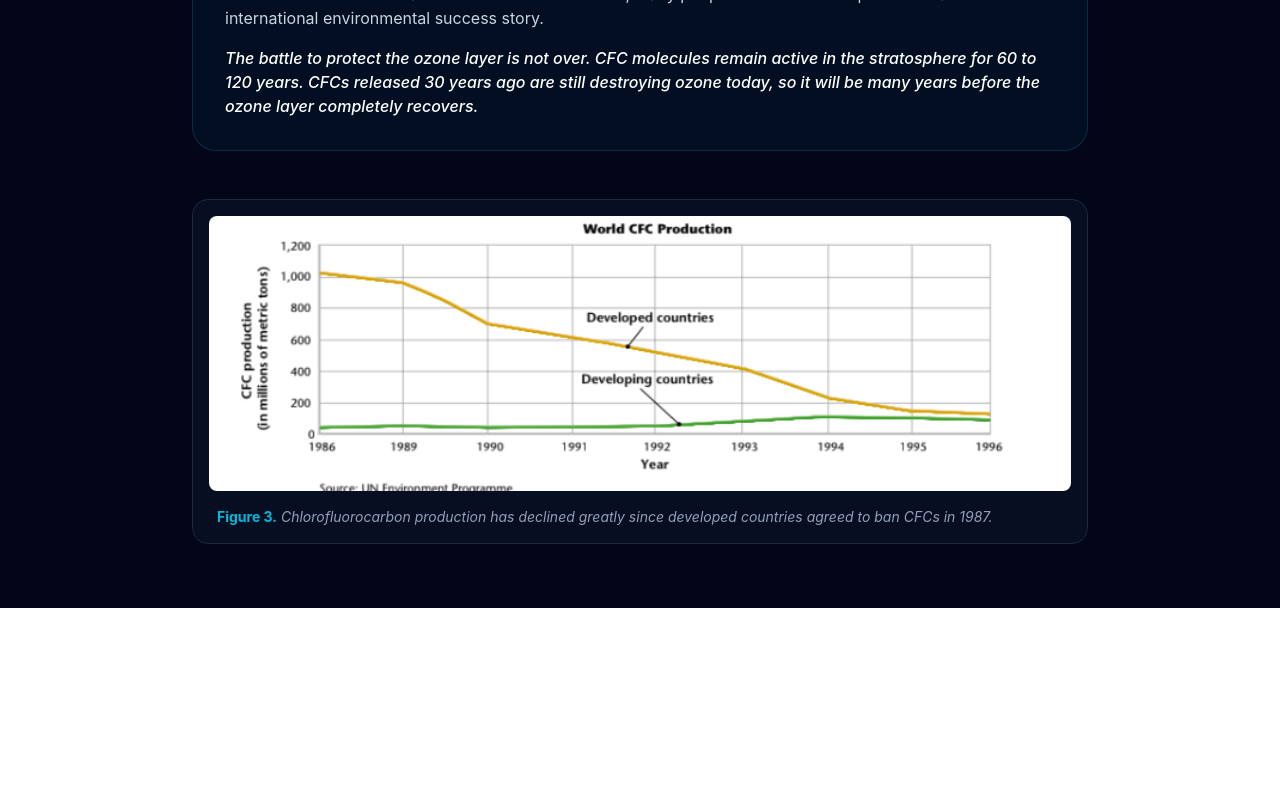
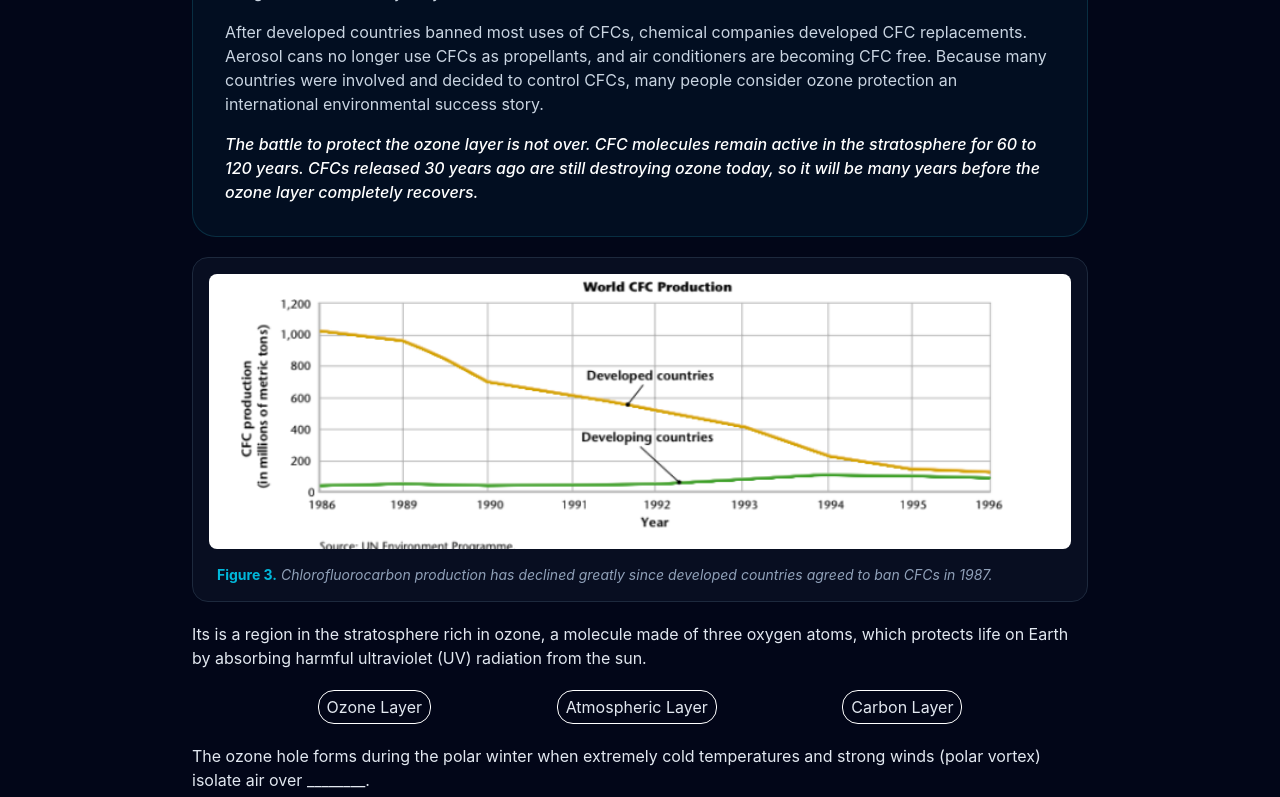
Before and after one commit to dnlaldrn/Environmental-Science, an Angular app: page /ozone in a window 1280 px wide. Shown: the part 2000-2797 px from the top of the page. Before the commit the page ends 2608 px from the top, so only its background shows below. Built offline with nearby package versions, Linux system fonts and the light colour scheme.

Commit message:
Add spacing

```diff
--- a/src/app/Components/ozone-component/ozone-component.html
+++ b/src/app/Components/ozone-component/ozone-component.html
@@ -1,7 +1,7 @@
 <section
   class="min-h-screen bg-slate-950 text-slate-200 py-16 px-6 md:px-12 lg:px-24 font-sans selection:bg-cyan-500/30"
 >
-  <div class="max-w-4xl mx-auto space-y-12">
+  <div class="max-w-4xl mx-auto space-y-5">
     <header class="border-b border-slate-800 pb-8">
       <h1
         class="text-4xl md:text-6xl font-extrabold tracking-tight text-transparent bg-clip-text bg-gradient-to-r from-cyan-400 to-blue-500"
@@ -36,7 +36,7 @@
       </figcaption>
     </figure>
 
-    <div class="grid md:grid-cols-2 gap-8 items-center">
+    <div>
       <figure
         class="group relative cursor-pointer overflow-hidden rounded-2xl border border-slate-800"
         (click)="playVideo()"
@@ -56,7 +56,6 @@
       </figure>
 
       <div class="space-y-4">
-        <h2 class="text-2xl font-bold text-white">The Ozone Hole</h2>
         <p class="text-slate-400 text-sm leading-relaxed">
           <strong class="text-cyan-500">Figure 2.</strong> These satellite images show the growth of
           the ozone hole, which appears purple, over the past two decades.
@@ -71,7 +70,7 @@
         <video src="TheOzoneHole.mp4" controls class="w-full h-full object-cover"></video>
       </div>
     }
-
+    <h2 class="text-2xl font-bold text-white">The Ozone Hole</h2>
     <div class="space-y-6 text-slate-300 leading-relaxed">
       <p>
         In 1985, scientists discovered that the ozone layer over Antarctica had thinned by 50–98%,
@@ -143,5 +142,89 @@
         has declined greatly since developed countries agreed to ban CFCs in 1987.
       </figcaption>
     </figure>
+    <p>
+      Its is a region in the stratosphere rich in ozone, a molecule made of three oxygen atoms,
+      which protects life on Earth by absorbing harmful ultraviolet (UV) radiation from the sun.
+    </p>
+    <div class="flex justify-evenly">
+      <button
+        class="border border-white px-2 py-1 rounded-2xl"
+        (click)="chooseAnswer('Ozone Layer')"
+        [ngClass]="{ 'bg-green-500 text-white': selectedAnswer == 'Ozone Layer' }"
+      >
+        Ozone Layer
+      </button>
+      <button
+        class="border border-white px-2 py-1 rounded-2xl"
+        (click)="chooseAnswer('Atmospheric Layer')"
+        [ngClass]="{ 'bg-red-500 text-white': selectedAnswer == 'Atmospheric Layer' }"
+      >
+        Atmospheric Layer
+      </button>
+      <button
+        class="border border-white px-2 py-1 rounded-2xl"
+        (click)="chooseAnswer('Carbon Layer')"
+        [ngClass]="{ 'bg-red-500 text-white': selectedAnswer == 'Carbon Layer' }"
+      >
+        Carbon Layer
+      </button>
+    </div>
+
+    <p>
+      The ozone hole forms during the polar winter when extremely cold temperatures and strong winds
+      (polar vortex) isolate air over ________.
+    </p>
+
+    <div class="flex justify-evenly">
+      <button
+        class="border border-white px-2 py-1 rounded-2xl"
+        (click)="chooseAnswer('Alaska')"
+        [ngClass]="{ 'bg-red-500 text-white': selectedAnswer == 'Alaska' }"
+      >
+        Alaska
+      </button>
+      <button
+        class="border border-white px-2 py-1 rounded-2xl"
+        (click)="chooseAnswer('Asia')"
+        [ngClass]="{ 'bg-red-500 text-white': selectedAnswer == 'Asia' }"
+      >
+        Asia
+      </button>
+      <button
+        class="border border-white px-2 py-1 rounded-2xl"
+        (click)="chooseAnswer('Antartica')"
+        [ngClass]="{ 'bg-green-500 text-white': selectedAnswer == 'Antartica' }"
+      >
+        Antartica
+      </button>
+    </div>
+    <p>
+      In the 1970s, scientists discovered that human-made chemicals called ___________ (CFCs),
+      commonly used in refrigerators, air conditioners, spray cans, and foam products, were damaging
+      this layer. Whats are CFC's?
+    </p>
+    <div class="flex justify-evenly">
+      <button
+        class="border border-white px-2 py-1 rounded-2xl"
+        (click)="chooseAnswer('Chlorofluorocarbon')"
+        [ngClass]="{ 'bg-green-500 text-white': selectedAnswer == 'Chlorofluorocarbon' }"
+      >
+        Chlorofluorocarbon
+      </button>
+      <button
+        class="border border-white px-2 py-1 rounded-2xl"
+        (click)="chooseAnswer('Chlorofluorocalcium')"
+        [ngClass]="{ 'bg-red-500 text-white': selectedAnswer == 'Chlorofluorocalcium' }"
+      >
+        Chlorofluorocalcium
+      </button>
+      <button
+        class="border border-white px-2 py-1 rounded-2xl"
+        (click)="chooseAnswer('Chlorofluorochloride')"
+        [ngClass]="{ 'bg-red-500 text-white': selectedAnswer == 'Chlorofluorochloride' }"
+      >
+        Chlorofluorochloride
+      </button>
+    </div>
   </div>
 </section>
```
